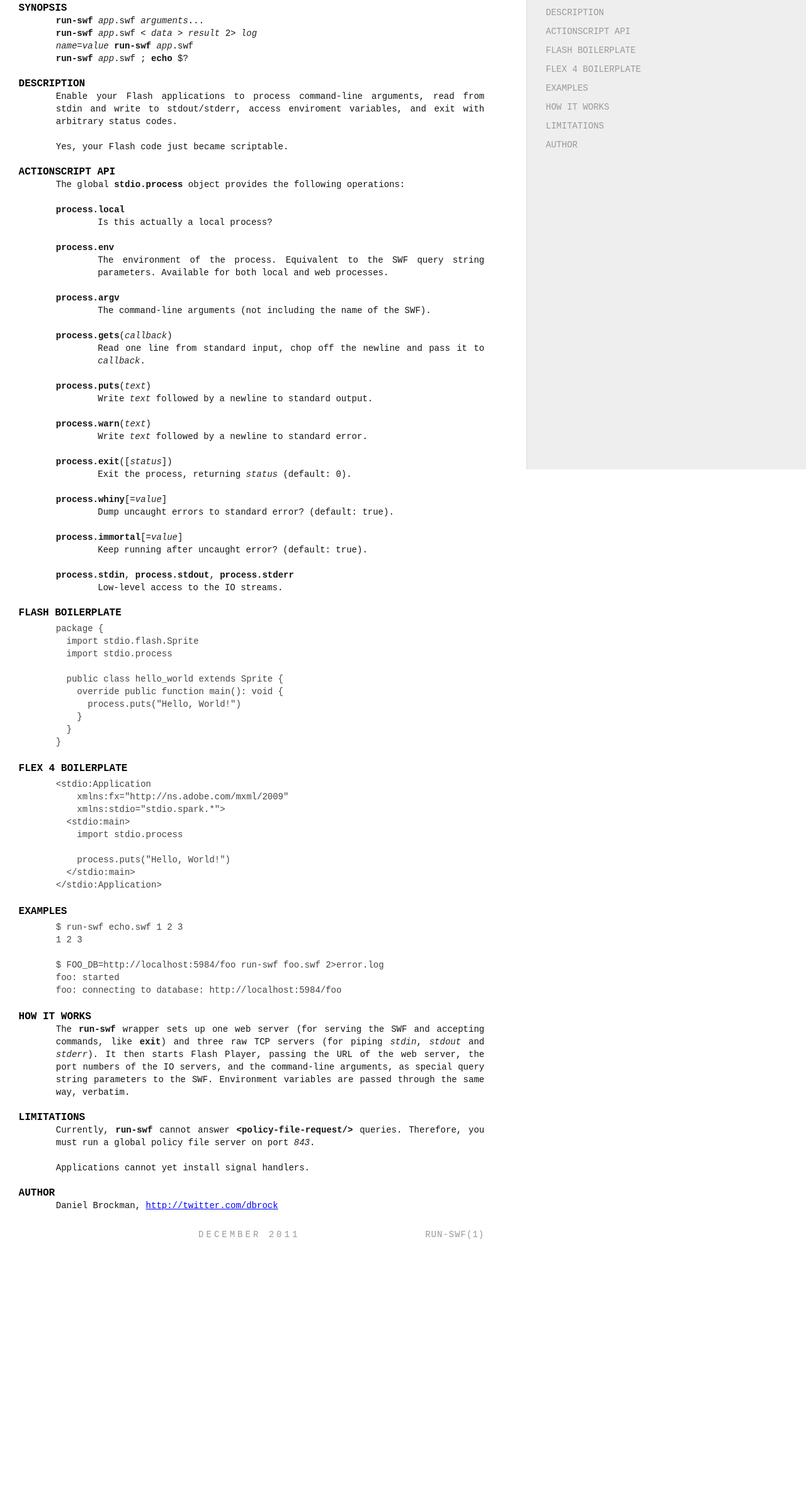
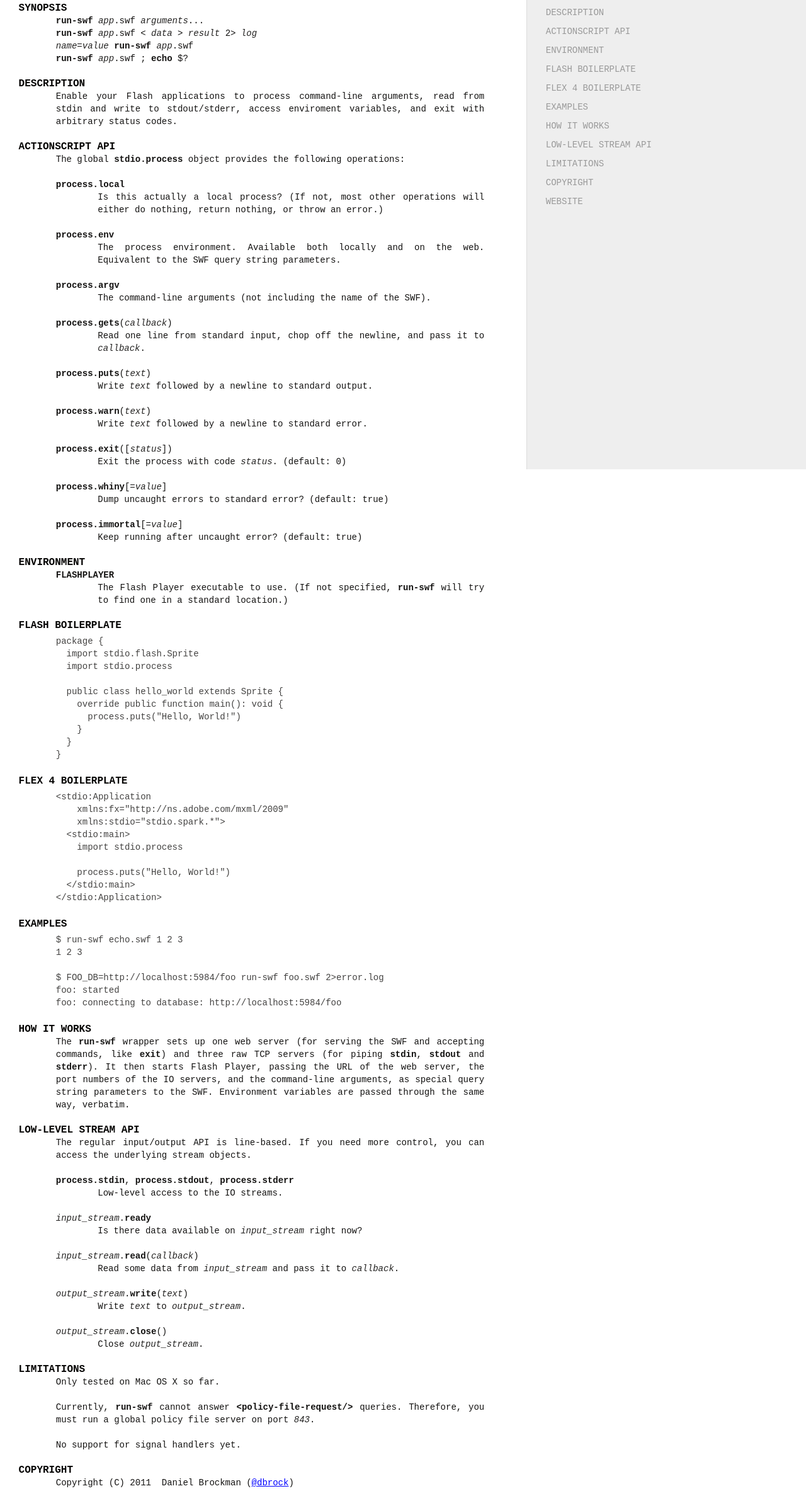
Before and after one commit to dbrock/stdio.as, a plain HTML site: page run-swf.1.html in a window 1280 px wide. Shown: the part 103-2470 px from the top of the page at 63% size. Before the commit the page ends 2093 px from the top, so only its background shows below. Drawn offline with Linux system fonts and the light colour scheme.

Commit message:
Regenerate man file.

```diff
--- a/run-swf.1.html
+++ b/run-swf.1.html
@@ -63,12 +63,15 @@
     <a href="#SYNOPSIS">SYNOPSIS</a>
     <a href="#DESCRIPTION">DESCRIPTION</a>
     <a href="#ACTIONSCRIPT-API">ACTIONSCRIPT API</a>
+    <a href="#ENVIRONMENT">ENVIRONMENT</a>
     <a href="#FLASH-BOILERPLATE">FLASH BOILERPLATE</a>
     <a href="#FLEX-4-BOILERPLATE">FLEX 4 BOILERPLATE</a>
     <a href="#EXAMPLES">EXAMPLES</a>
     <a href="#HOW-IT-WORKS">HOW IT WORKS</a>
+    <a href="#LOW-LEVEL-STREAM-API">LOW-LEVEL STREAM API</a>
     <a href="#LIMITATIONS">LIMITATIONS</a>
-    <a href="#AUTHOR">AUTHOR</a>
+    <a href="#COPYRIGHT">COPYRIGHT</a>
+    <a href="#WEBSITE">WEBSITE</a>
   </div>
 
   <ol class='man-decor man-head man head'>
@@ -95,25 +98,31 @@
 from stdin and write to stdout/stderr, access enviroment variables,
 and exit with arbitrary status codes.</p>
 
-<p>Yes, your Flash code just became scriptable.</p>
-
 <h2 id="ACTIONSCRIPT-API">ACTIONSCRIPT API</h2>
 
 <p>The global <code>stdio.process</code> object provides the following operations:</p>
 
 <dl>
-<dt><code>process.local</code></dt><dd><p>Is this actually a local process?</p></dd>
-<dt><code>process.env</code></dt><dd><p>The environment of the process.  Equivalent to the SWF query
-string parameters.  Available for both local and web processes.</p></dd>
+<dt><code>process.local</code></dt><dd><p>Is this actually a local process?  (If not, most other operations
+will either do nothing, return nothing, or throw an error.)</p></dd>
+<dt><code>process.env</code></dt><dd><p>The process environment.  Available both locally and on the web.
+Equivalent to the SWF query string parameters.</p></dd>
 <dt><code>process.argv</code></dt><dd><p>The command-line arguments (not including the name of the SWF).</p></dd>
-<dt><code>process.gets</code>(<var>callback</var>)</dt><dd><p>Read one line from standard input, chop off the newline and
+<dt><code>process.gets</code>(<var>callback</var>)</dt><dd><p>Read one line from standard input, chop off the newline, and
 pass it to <var>callback</var>.</p></dd>
 <dt><code>process.puts</code>(<var>text</var>)</dt><dd><p>Write <var>text</var> followed by a newline to standard output.</p></dd>
 <dt><code>process.warn</code>(<var>text</var>)</dt><dd><p>Write <var>text</var> followed by a newline to standard error.</p></dd>
-<dt><code>process.exit</code>([<var>status</var>])</dt><dd><p>Exit the process, returning <var>status</var> (default: 0).</p></dd>
-<dt><code>process.whiny</code>[=<var>value</var>]</dt><dd><p>Dump uncaught errors to standard error? (default: true).</p></dd>
-<dt><code>process.immortal</code>[=<var>value</var>]</dt><dd><p>Keep running after uncaught error? (default: true).</p></dd>
-<dt><code>process.stdin</code>, <code>process.stdout</code>, <code>process.stderr</code></dt><dd><p>Low-level access to the IO streams.</p></dd>
+<dt><code>process.exit</code>([<var>status</var>])</dt><dd><p>Exit the process with code <var>status</var>. (default: 0)</p></dd>
+<dt><code>process.whiny</code>[=<var>value</var>]</dt><dd><p>Dump uncaught errors to standard error? (default: true)</p></dd>
+<dt><code>process.immortal</code>[=<var>value</var>]</dt><dd><p>Keep running after uncaught error? (default: true)</p></dd>
+</dl>
+
+
+<h2 id="ENVIRONMENT">ENVIRONMENT</h2>
+
+<dl>
+<dt><code>FLASHPLAYER</code></dt><dd>The Flash Player executable to use.  (If not specified, <code>run-swf</code>
+will try to find one in a standard location.)</dd>
 </dl>
 
 
@@ -158,21 +167,41 @@ foo: connecting to database: http://localhost:5984/foo
 
 <p>The <code>run-swf</code> wrapper sets up one web server (for serving the SWF and
 accepting commands, like <code>exit</code>) and three raw TCP servers (for piping
-<em>stdin</em>, <em>stdout</em> and <em>stderr</em>).  It then starts Flash Player, passing
+<code>stdin</code>, <code>stdout</code> and <code>stderr</code>).  It then starts Flash Player, passing
 the URL of the web server, the port numbers of the IO servers, and the
 command-line arguments, as special query string parameters to the SWF.
 Environment variables are passed through the same way, verbatim.</p>
 
+<h2 id="LOW-LEVEL-STREAM-API">LOW-LEVEL STREAM API</h2>
+
+<p>The regular input/output API is line-based.  If you need more control,
+you can access the underlying stream objects.</p>
+
+<dl>
+<dt><code>process.stdin</code>, <code>process.stdout</code>, <code>process.stderr</code></dt><dd><p>Low-level access to the IO streams.</p></dd>
+<dt><var>input_stream</var>.<code>ready</code></dt><dd><p>Is there data available on <var>input_stream</var> right now?</p></dd>
+<dt><var>input_stream</var>.<code>read</code>(<var>callback</var>)</dt><dd><p>Read some data from <var>input_stream</var> and pass it to <var>callback</var>.</p></dd>
+<dt><var>output_stream</var>.<code>write</code>(<var>text</var>)</dt><dd><p>Write <var>text</var> to <var>output_stream</var>.</p></dd>
+<dt><var>output_stream</var>.<code>close</code>()</dt><dd><p>Close <var>output_stream</var>.</p></dd>
+</dl>
+
+
 <h2 id="LIMITATIONS">LIMITATIONS</h2>
+
+<p>Only tested on Mac OS X so far.</p>
 
 <p>Currently, <code>run-swf</code> cannot answer <code>&lt;policy-file-request/&gt;</code> queries.
 Therefore, you must run a global policy file server on port <em>843</em>.</p>
 
-<p>Applications cannot yet install signal handlers.</p>
+<p>No support for signal handlers yet.</p>
 
-<h2 id="AUTHOR">AUTHOR</h2>
+<h2 id="COPYRIGHT">COPYRIGHT</h2>
 
-<p>Daniel Brockman, <a href="http://twitter.com/dbrock" data-bare-link="true">http://twitter.com/dbrock</a></p>
+<p>Copyright (C) 2011&nbsp; Daniel Brockman (<a href="http://twitter.com/dbrock">@dbrock</a>)</p>
+
+<h2 id="WEBSITE">WEBSITE</h2>
+
+<p>GitHub project page: <a href="http://github.com/dbrock/flashplayer-stdio" data-bare-link="true">http://github.com/dbrock/flashplayer-stdio</a></p>
 
 
   <ol class='man-decor man-foot man foot'>
```
